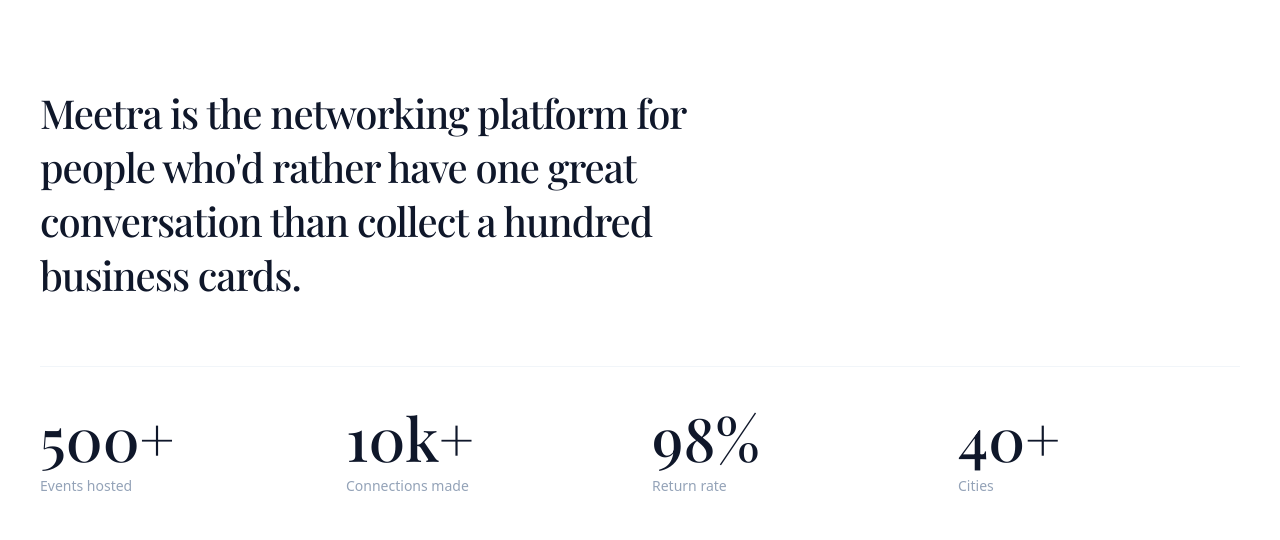
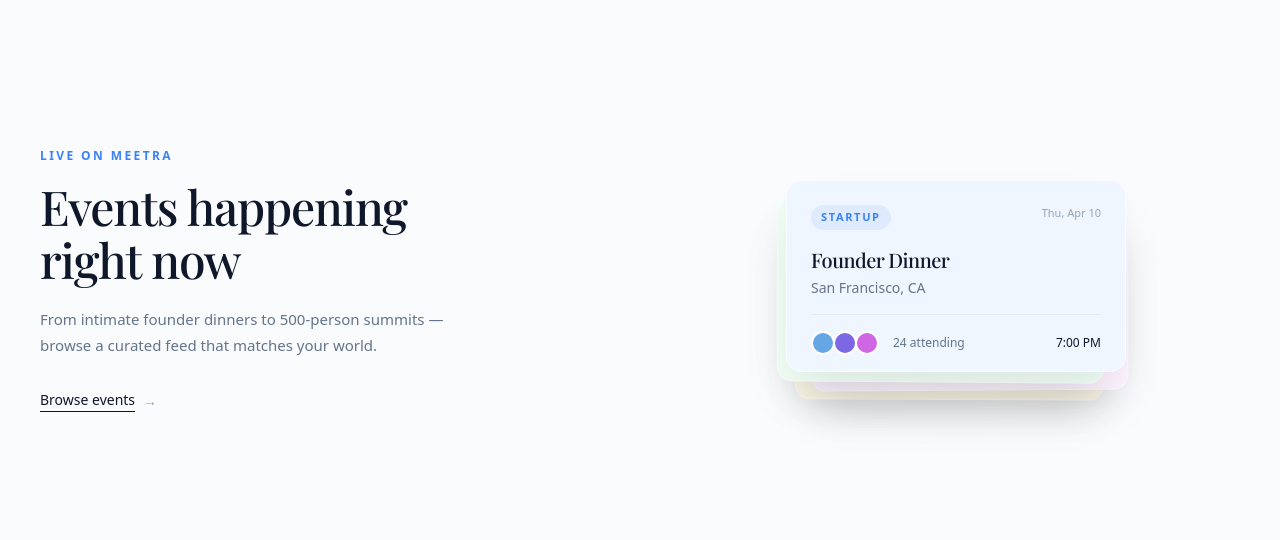
Before and after one commit to MahdiarKhodabakhshi/Meetra, a Next.js app in the folder apps/web/: page / in a window 1280 px wide. Shown: the part 858-1398 px from the top of the page. Built offline with nearby package versions, Linux system fonts and the light colour scheme; no server answers.

Commit message:
add 3D event card stack and tilt cards

```diff
--- /dev/null
+++ b/apps/web/app/components/EventCardStack.tsx
@@ -0,0 +1,180 @@
+'use client';
+
+import { useRef } from 'react';
+import { motion, useMotionValue, useSpring, useTransform } from 'framer-motion';
+
+const events = [
+  {
+    title: 'Founder Dinner',
+    location: 'San Francisco, CA',
+    date: 'Thu, Apr 10',
+    time: '7:00 PM',
+    attendees: 24,
+    tag: 'Startup',
+    color: '#EFF6FF',
+    accent: '#3B82F6',
+  },
+  {
+    title: 'AI Summit 2025',
+    location: 'New York, NY',
+    date: 'Fri, Apr 18',
+    time: '9:00 AM',
+    attendees: 340,
+    tag: 'Tech',
+    color: '#F0FDF4',
+    accent: '#16A34A',
+  },
+  {
+    title: 'Design Week',
+    location: 'London, UK',
+    date: 'Mon, Apr 21',
+    time: '10:00 AM',
+    attendees: 180,
+    tag: 'Design',
+    color: '#FDF4FF',
+    accent: '#9333EA',
+  },
+  {
+    title: 'VC Mixer',
+    location: 'Austin, TX',
+    date: 'Wed, Apr 23',
+    time: '6:30 PM',
+    attendees: 60,
+    tag: 'Investing',
+    color: '#FFFBEB',
+    accent: '#D97706',
+  },
+];
+
+// Each card offset in the stack
+const stackOffsets = [
+  { x: 0, y: 0, z: 0, rotate: 0 },
+  { x: -18, y: 14, z: -40, rotate: -5 },
+  { x: 16, y: 26, z: -80, rotate: 4 },
+  { x: -8, y: 40, z: -120, rotate: -2 },
+];
+
+function EventCard({
+  event,
+  offset,
+  index,
+  mouseX,
+  mouseY,
+}: {
+  event: typeof events[0];
+  offset: typeof stackOffsets[0];
+  index: number;
+  mouseX: ReturnType<typeof useSpring>;
+  mouseY: ReturnType<typeof useSpring>;
+}) {
+  const rotateY = useTransform(mouseX, [-1, 1], [`${offset.rotate - 8}deg`, `${offset.rotate + 8}deg`]);
+  const rotateX = useTransform(mouseY, [-1, 1], ['6deg', '-6deg']);
+
+  return (
+    <motion.div
+      style={{
+        position: 'absolute',
+        rotateY,
+        rotateX,
+        translateX: offset.x,
+        translateY: offset.y,
+        translateZ: offset.z,
+        transformStyle: 'preserve-3d',
+        zIndex: events.length - index,
+      }}
+      initial={{ opacity: 0, y: 40 }}
+      animate={{ opacity: 1, y: 0 }}
+      transition={{ duration: 0.8, delay: 0.4 + index * 0.12, ease: [0.22, 1, 0.36, 1] }}
+      className="w-[300px] sm:w-[340px]"
+    >
+      <div
+        className="rounded-2xl border border-white/60 shadow-2xl shadow-black/10 overflow-hidden"
+        style={{ background: event.color }}
+      >
+        {/* Card header */}
+        <div className="px-6 pt-6 pb-4">
+          <div className="flex items-start justify-between">
+            <span
+              className="text-[11px] font-semibold tracking-[0.15em] uppercase px-2.5 py-1 rounded-full"
+              style={{ background: `${event.accent}18`, color: event.accent }}
+            >
+              {event.tag}
+            </span>
+            <span className="text-[11px] text-[#94A3B8]">{event.date}</span>
+          </div>
+          <h3 className="mt-4 font-[family-name:var(--font-playfair)] text-xl font-medium text-[#0F172A] tracking-tight">
+            {event.title}
+          </h3>
+          <p className="mt-1 text-sm text-[#64748B]">{event.location}</p>
+        </div>
+
+        {/* Divider */}
+        <div className="mx-6 h-px bg-black/5" />
+
+        {/* Card footer */}
+        <div className="px-6 py-4 flex items-center justify-between">
+          <div className="flex items-center gap-1.5">
+            {/* Stacked avatar circles */}
+            {[...Array(3)].map((_, i) => (
+              <div
+                key={i}
+                className="w-6 h-6 rounded-full border-2 border-white"
+                style={{
+                  background: `hsl(${210 + i * 40}, 70%, 65%)`,
+                  marginLeft: i > 0 ? '-8px' : '0',
+                  zIndex: 3 - i,
+                  position: 'relative',
+                }}
+              />
+            ))}
+            <span className="ml-2 text-xs text-[#64748B]">{event.attendees} attending</span>
+          </div>
+          <span className="text-xs font-medium text-[#0F172A]">{event.time}</span>
+        </div>
+      </div>
+    </motion.div>
+  );
+}
+
+export default function EventCardStack() {
+  const containerRef = useRef<HTMLDivElement>(null);
+  const rawX = useMotionValue(0);
+  const rawY = useMotionValue(0);
+  const mouseX = useSpring(rawX, { stiffness: 80, damping: 20 });
+  const mouseY = useSpring(rawY, { stiffness: 80, damping: 20 });
+
+  const handleMouseMove = (e: React.MouseEvent) => {
+    if (!containerRef.current) return;
+    const rect = containerRef.current.getBoundingClientRect();
+    rawX.set(((e.clientX - rect.left) / rect.width - 0.5) * 2);
+    rawY.set(((e.clientY - rect.top) / rect.height - 0.5) * 2);
+  };
+
+  const handleMouseLeave = () => {
+    rawX.set(0);
+    rawY.set(0);
+  };
+
+  return (
+    <div
+      ref={containerRef}
+      onMouseMove={handleMouseMove}
+      onMouseLeave={handleMouseLeave}
+      className="relative w-full flex items-center justify-center"
+      style={{ perspective: '1200px', height: '420px' }}
+    >
+      <div style={{ transformStyle: 'preserve-3d', position: 'relative', width: '340px', height: '200px' }}>
+        {events.map((event, i) => (
+          <EventCard
+            key={event.title}
+            event={event}
+            offset={stackOffsets[i]}
+            index={i}
+            mouseX={mouseX}
+            mouseY={mouseY}
+          />
+        ))}
+      </div>
+    </div>
+  );
+}
--- /dev/null
+++ b/apps/web/app/components/TiltCard.tsx
@@ -0,0 +1,61 @@
+'use client';
+
+import { useRef, useState } from 'react';
+import { motion, useMotionValue, useSpring, useTransform } from 'framer-motion';
+
+interface TiltCardProps {
+  children: React.ReactNode;
+  className?: string;
+}
+
+export default function TiltCard({ children, className = '' }: TiltCardProps) {
+  const ref = useRef<HTMLDivElement>(null);
+  const [hovering, setHovering] = useState(false);
+
+  const rawX = useMotionValue(0);
+  const rawY = useMotionValue(0);
+
+  const x = useSpring(rawX, { stiffness: 200, damping: 20 });
+  const y = useSpring(rawY, { stiffness: 200, damping: 20 });
+
+  const rotateX = useTransform(y, [-0.5, 0.5], ['8deg', '-8deg']);
+  const rotateY = useTransform(x, [-0.5, 0.5], ['-8deg', '8deg']);
+  const glowX = useTransform(x, [-0.5, 0.5], ['0%', '100%']);
+  const glowY = useTransform(y, [-0.5, 0.5], ['0%', '100%']);
+
+  const handleMouseMove = (e: React.MouseEvent<HTMLDivElement>) => {
+    if (!ref.current) return;
+    const rect = ref.current.getBoundingClientRect();
+    rawX.set((e.clientX - rect.left) / rect.width - 0.5);
+    rawY.set((e.clientY - rect.top) / rect.height - 0.5);
+  };
+
+  const handleMouseLeave = () => {
+    rawX.set(0);
+    rawY.set(0);
+    setHovering(false);
+  };
+
+  return (
+    <motion.div
+      ref={ref}
+      onMouseMove={handleMouseMove}
+      onMouseEnter={() => setHovering(true)}
+      onMouseLeave={handleMouseLeave}
+      style={{ rotateX, rotateY, transformStyle: 'preserve-3d', perspective: 1000 }}
+      className={`relative cursor-default ${className}`}
+    >
+      {/* Glow highlight */}
+      <motion.div
+        className="pointer-events-none absolute inset-0 rounded-2xl opacity-0 transition-opacity duration-300"
+        style={{
+          background: `radial-gradient(circle at ${glowX} ${glowY}, rgba(59,130,246,0.12) 0%, transparent 70%)`,
+          opacity: hovering ? 1 : 0,
+        }}
+      />
+      <div style={{ transform: 'translateZ(20px)' }}>
+        {children}
+      </div>
+    </motion.div>
+  );
+}
--- a/apps/web/app/page.tsx
+++ b/apps/web/app/page.tsx
@@ -3,6 +3,10 @@
 import Link from 'next/link';
 import { motion, useScroll, useTransform, useMotionValue, useInView, animate } from 'framer-motion';
 import { useEffect, useRef } from 'react';
+import dynamic from 'next/dynamic';
+import TiltCard from './components/TiltCard';
+
+const EventCardStack = dynamic(() => import('./components/EventCardStack'), { ssr: false });
 
 const ease = [0.22, 1, 0.36, 1] as const;
 
@@ -86,6 +90,34 @@
         </div>
       </section>
 
+      {/* ── Event Card Stack ── */}
+      <section className="py-24 sm:py-32 px-6 sm:px-10 bg-[#FAFBFC] overflow-hidden">
+        <div className="mx-auto max-w-7xl">
+          <motion.div initial="hidden" whileInView="visible" viewport={{ once: true, margin: '-40px' }}
+            className="grid grid-cols-1 lg:grid-cols-2 gap-16 items-center">
+            <motion.div custom={0} variants={fade}>
+              <p className="text-xs font-semibold tracking-[0.2em] uppercase text-[#3B82F6]">Live on Meetra</p>
+              <h2 className="mt-4 font-[family-name:var(--font-playfair)] text-3xl sm:text-4xl lg:text-5xl font-medium tracking-tight leading-[1.1]">
+                Events happening<br />right now
+              </h2>
+              <p className="mt-5 text-[15px] text-[#64748B] leading-[1.75] max-w-md">
+                From intimate founder dinners to 500-person summits — browse a curated feed that matches your world.
+              </p>
+              <Link href="/register"
+                className="mt-8 inline-flex items-center gap-2 text-sm font-medium text-[#0F172A] group">
+                <span className="border-b border-[#0F172A] pb-px group-hover:border-[#3B82F6] group-hover:text-[#3B82F6] transition-colors">
+                  Browse events
+                </span>
+                <span className="text-[#94A3B8] group-hover:text-[#3B82F6] transition-colors">→</span>
+              </Link>
+            </motion.div>
+            <motion.div custom={1} variants={fade}>
+              <EventCardStack />
+            </motion.div>
+          </motion.div>
+        </div>
+      </section>
+
       {/* ── Intro + Stats ── */}
       <section className="py-24 sm:py-36 px-6 sm:px-10">
         <motion.div initial="hidden" whileInView="visible" viewport={{ once: true, margin: '-40px' }}
@@ -115,9 +147,11 @@
       <section className="px-6 sm:px-10 pb-24 sm:pb-36">
         <motion.div initial="hidden" whileInView="visible" viewport={{ once: true, margin: '-60px' }}
           className="mx-auto max-w-7xl">
-          <motion.div variants={up} className="w-full aspect-video overflow-hidden rounded-2xl">
-            <img src="/discover.png" alt="Tech meetup venue" className="w-full h-full object-cover" />
-          </motion.div>
+          <TiltCard className="w-full">
+            <div className="w-full aspect-video overflow-hidden rounded-2xl">
+              <img src="/discover.png" alt="Tech meetup venue" className="w-full h-full object-cover" />
+            </div>
+          </TiltCard>
           <div className="mt-10 grid grid-cols-1 sm:grid-cols-2 gap-6 sm:gap-16 items-start">
             <motion.div variants={up}>
               <span className="text-[11px] font-semibold tracking-[0.2em] uppercase text-[#3B82F6]">Discover</span>
@@ -138,7 +172,9 @@
           variants={stagger}
           className="mx-auto max-w-7xl grid grid-cols-1 lg:grid-cols-[3fr_2fr] gap-8 lg:gap-16 items-center">
           <motion.div variants={up} className="w-full aspect-[3/2] overflow-hidden rounded-2xl">
-            <img src="/rsvp.png" alt="RSVP experience" className="w-full h-full object-cover" />
+            <TiltCard className="w-full h-full">
+              <img src="/rsvp.png" alt="RSVP experience" className="w-full h-full object-cover rounded-2xl" />
+            </TiltCard>
           </motion.div>
           <motion.div variants={up} className="lg:py-8">
             <span className="text-[11px] font-semibold tracking-[0.2em] uppercase text-[#3B82F6]">Commit</span>
@@ -176,7 +212,9 @@
             </div>
           </motion.div>
           <motion.div variants={up} className="order-1 lg:order-2 w-full aspect-[3/2] overflow-hidden rounded-2xl">
-            <img src="/connect.png" alt="People connecting" className="w-full h-full object-cover" />
+            <TiltCard className="w-full h-full">
+              <img src="/connect.png" alt="People connecting" className="w-full h-full object-cover rounded-2xl" />
+            </TiltCard>
           </motion.div>
         </motion.div>
       </section>
--- a/apps/web/package.json
+++ b/apps/web/package.json
@@ -13,10 +13,14 @@
   },
   "dependencies": {
     "@meetra/shared": "workspace:^",
+    "@react-three/drei": "^10.7.7",
+    "@react-three/fiber": "^9.5.0",
+    "@types/three": "^0.183.1",
     "framer-motion": "^12.38.0",
     "next": "16.1.0",
     "react": "19.2.3",
     "react-dom": "19.2.3",
+    "three": "^0.183.2",
     "zod": "^3.23.8"
   },
   "devDependencies": {
```
Also changed, not shown: 1 other file (tests, documents, lock files or other folders).
